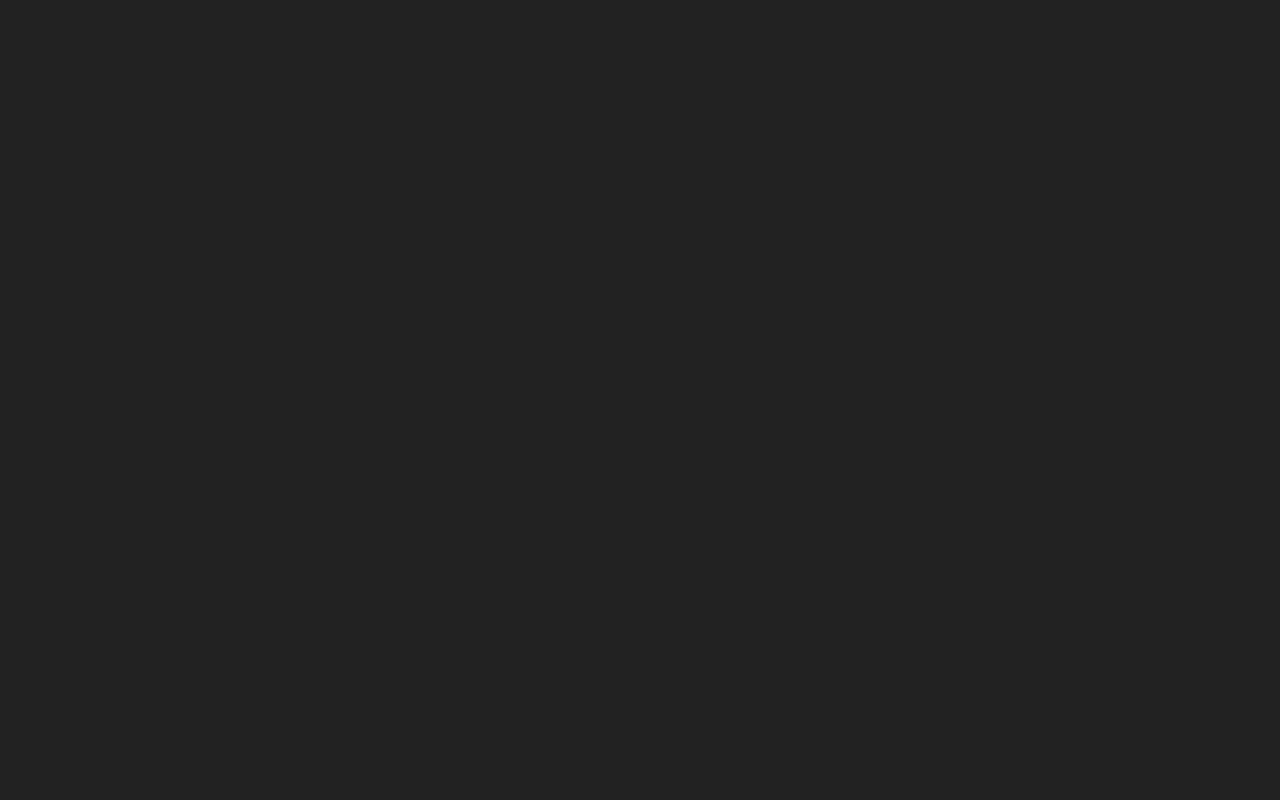
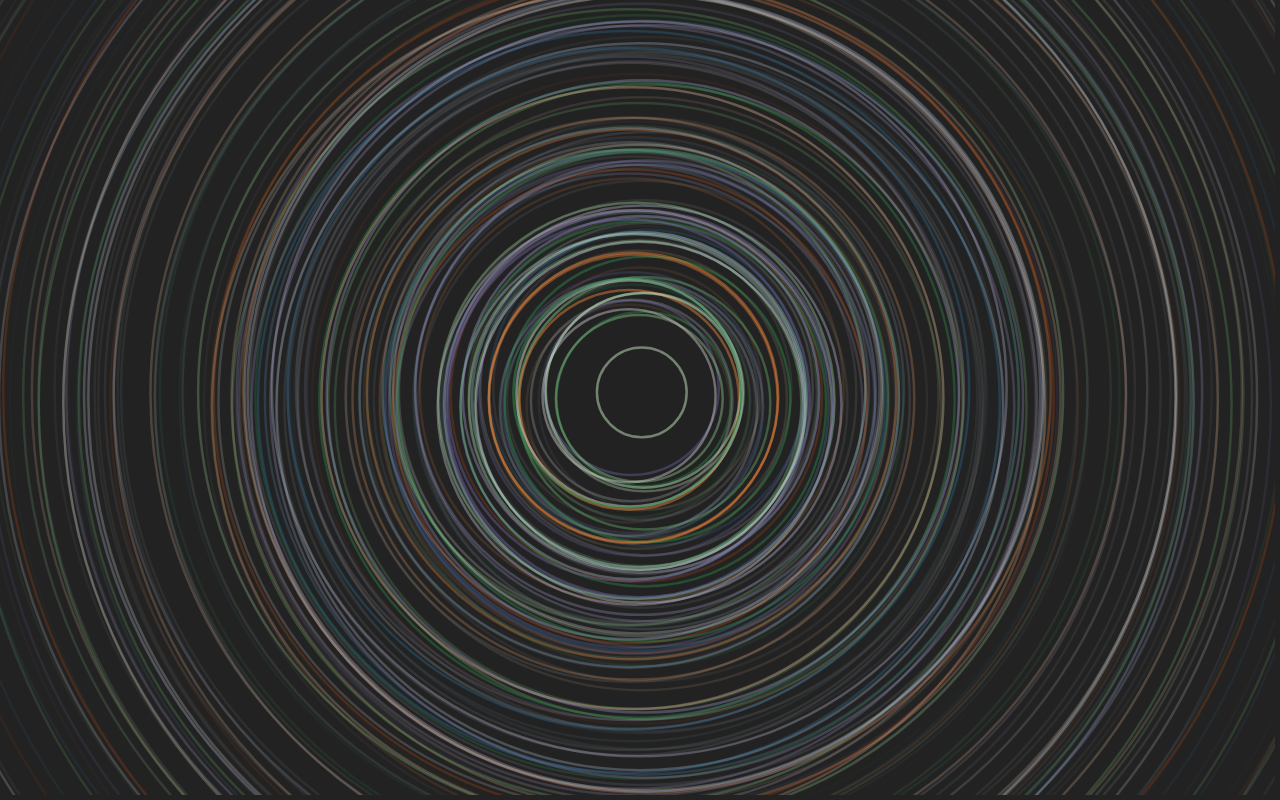
Before and after one commit to TGOlson/day-off, a plain HTML site: page index.html in a window 1280 px wide. Drawn offline with nearby package versions, Linux system fonts and the light colour scheme.

Commit message:
window resize

```diff
--- a/css/d3.sass
+++ b/css/d3.sass
@@ -4,7 +4,8 @@
 body
   margin: 0
   background: #222
-  min-width: 960px
+  width: 100%
+  height: 100%
 
 
 rect
--- a/js/d3.js
+++ b/js/d3.js
@@ -6,8 +6,10 @@ var D3 = {
   svg: null,
 
   init: function(){
-    this.setSvgCanvas()
-    this.setEventForVisuals()
+    D3.setSvgCanvas()
+    D3.setClickEvents()
+    D3.setTimeEvents()
+    D3.setResizeEvents()
   },
 
   setSvgCanvas: function(width, height){
@@ -20,14 +22,34 @@ var D3 = {
     .attr("height", D3.height)
   },
 
-  setEventForVisuals: function(keywordID){
+  setTimeEvents: function(){
+    var e = {
+      clientX: D3.width / 2,
+      clientY: D3.height / 2
+    }
+    setInterval( function(){ D3.appendNewCircle(e) }, 10)
+  },
+
+  setClickEvents: function(keywordID){
     $('body').on('click', D3.appendNewCircle)
   },
 
-  appendNewCircle: function(e){
+  setResizeEvents: function(){
+    $(window).resize(function(){
+      $('svg')[0].width.baseVal.value = $(window).width() - 5
+      $('svg')[0].height.baseVal.value = $(window).height() - 5
+      D3.width = $(window).width() - 5
+      D3.height = $(window).height() - 5
+    })
+  },
+
+  appendNewCircle: function(){
+    var xLoc = D3.width / 2 - 10
+    var yLoc = D3.height / 2 - 10
+
     D3.svg.insert("circle", "rect")
-    .attr("cx", e.clientX)
-    .attr("cy", e.clientY)
+    .attr("cx", xLoc + Math.random() * 20)
+    .attr("cy", yLoc + Math.random() * 20)
     .attr("r", 40)
     .style("stroke", D3.color(Math.floor( Math.random()*20 + 1 )))
     .style("stroke-opacity", .5)
```
Also changed, not shown: css/d3.css.
